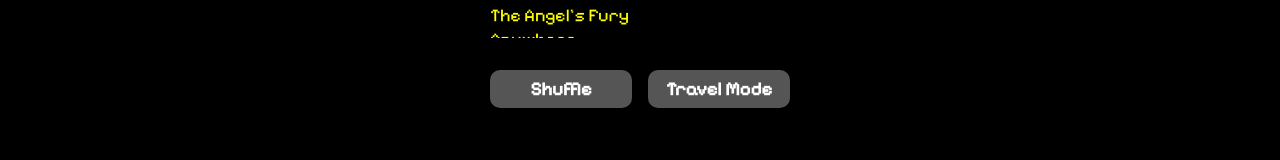
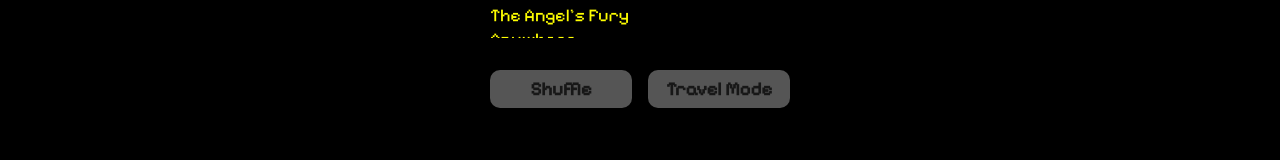
Before and after one commit to lamasters/TuneScape, a Next.js app in the folder tunescape/: page / in a window 1280 px wide. Shown: the part 508-668 px from the top of the page. Built offline with nearby package versions, Linux system fonts and the light colour scheme; no server answers.

Commit message:
Add travel mode tooltip and simplify styles

```diff
--- a/tunescape/app/page.js
+++ b/tunescape/app/page.js
@@ -22,6 +22,16 @@ export default function Home() {
   const [playlistIndex, setPlaylistIndex] = useState(0);
   const [source, setSource] = useState(getSongUrl(playlist[0][0]));
   const [songName, setSongName] = useState(playlist[0][1]);
+  const [toastVisible, setToastVisible] = useState(false);
+  const [toastMessage, setToastMessage] = useState("");
+
+  function showToast(message) {
+    setToastMessage(message);
+    setToastVisible(true);
+    setTimeout(() => {
+      setToastVisible(false);
+    }, 3000);
+  }
 
   function getLocationFromIP() {
     fetch("https://ipapi.co/json/").then((res) => {
@@ -78,11 +88,17 @@ export default function Home() {
   }
 
   useEffect(() => {
-    getLocation();
-    setInterval(() => {
+    let interval = null;
+    if (playMode === "travel") {
       getLocation();
-    }, 10000);
-  }, []);
+      interval = setInterval(() => {
+        getLocation();
+      }, 10000);
+    }
+    return () => {
+      if (interval !== null) clearInterval(interval);
+    };
+  }, [playMode]);
 
   useEffect(() => {
     getSong();
@@ -135,7 +151,29 @@ export default function Home() {
             </div>
           </>
         ) : (
-          <Image src="/dance.gif" height="300" width="300" alt="Dancing guy" />
+          <>
+            <Image
+              src="/dance.gif"
+              height="300"
+              width="300"
+              alt="Dancing guy"
+            />
+            {playMode === "travel" && (
+              <div
+                className={styles.toggle}
+                style={{
+                  fontSize: "1.2em",
+                }}
+                onClick={() =>
+                  showToast(
+                    "Travel mode sets the song based on your location. As you travel, the song will change automatically."
+                  )
+                }
+              >
+                How does Travel Mode work?
+              </div>
+            )}
+          </>
         )}
         <div
           style={{
@@ -147,15 +185,6 @@ export default function Home() {
         >
           {playMode !== "shuffle" && (
             <h3
-              style={{
-                color: "white",
-                textAlign: "center",
-                flex: 1,
-                minWidth: 0,
-                display: "flex",
-                alignItems: "center",
-                justifyContent: "center",
-              }}
               className={styles.toggle}
               onClick={() => setPlayMode("shuffle")}
             >
@@ -163,36 +192,12 @@ export default function Home() {
             </h3>
           )}
           {playMode !== "travel" && (
-            <h3
-              style={{
-                color: "white",
-                textAlign: "center",
-                flex: 1,
-                minWidth: 0,
-                display: "flex",
-                alignItems: "center",
-                justifyContent: "center",
-              }}
-              className={styles.toggle}
-              onClick={() => setPlayMode("travel")}
-            >
+            <h3 className={styles.toggle} onClick={() => setPlayMode("travel")}>
               Travel Mode
             </h3>
           )}
           {playMode !== "list" && (
-            <h3
-              style={{
-                color: "white",
-                textAlign: "center",
-                flex: 1,
-                minWidth: 0,
-                display: "flex",
-                alignItems: "center",
-                justifyContent: "center",
-              }}
-              className={styles.toggle}
-              onClick={() => setPlayMode("list")}
-            >
+            <h3 className={styles.toggle} onClick={() => setPlayMode("list")}>
               Song Select
             </h3>
           )}
@@ -217,6 +222,7 @@ export default function Home() {
           }}
         />
       </main>
+      {toastVisible && <div className={styles.toast}>{toastMessage}</div>}
     </div>
   );
 }
--- a/tunescape/app/page.module.css
+++ b/tunescape/app/page.module.css
@@ -53,6 +53,13 @@
   background-color: #555;
   border-radius: 10px;
   padding: 8px 16px;
+  color: "white";
+  text-align: center;
+  flex: 1;
+  min-width: 0;
+  display: flex;
+  align-items: center;
+  justify-content: center;
 }
 
 .toggle:hover {
@@ -70,3 +77,21 @@
   background-color: var(--gray-alpha-200);
   cursor: pointer;
 }
+
+.toast {
+  position: fixed;
+  bottom: 80px;
+  left: 0;
+  right: 0;
+  width: auto;
+  max-width: 90vw;
+  margin: 20px auto;
+  background: #222;
+  color: #fff;
+  text-align: center;
+  padding: 1em 2em;
+  z-index: 9999;
+  font-size: 1.1em;
+  border-radius: 16px;
+  box-shadow: 0 2px 8px rgba(0, 0, 0, 0.2);
+}
```
